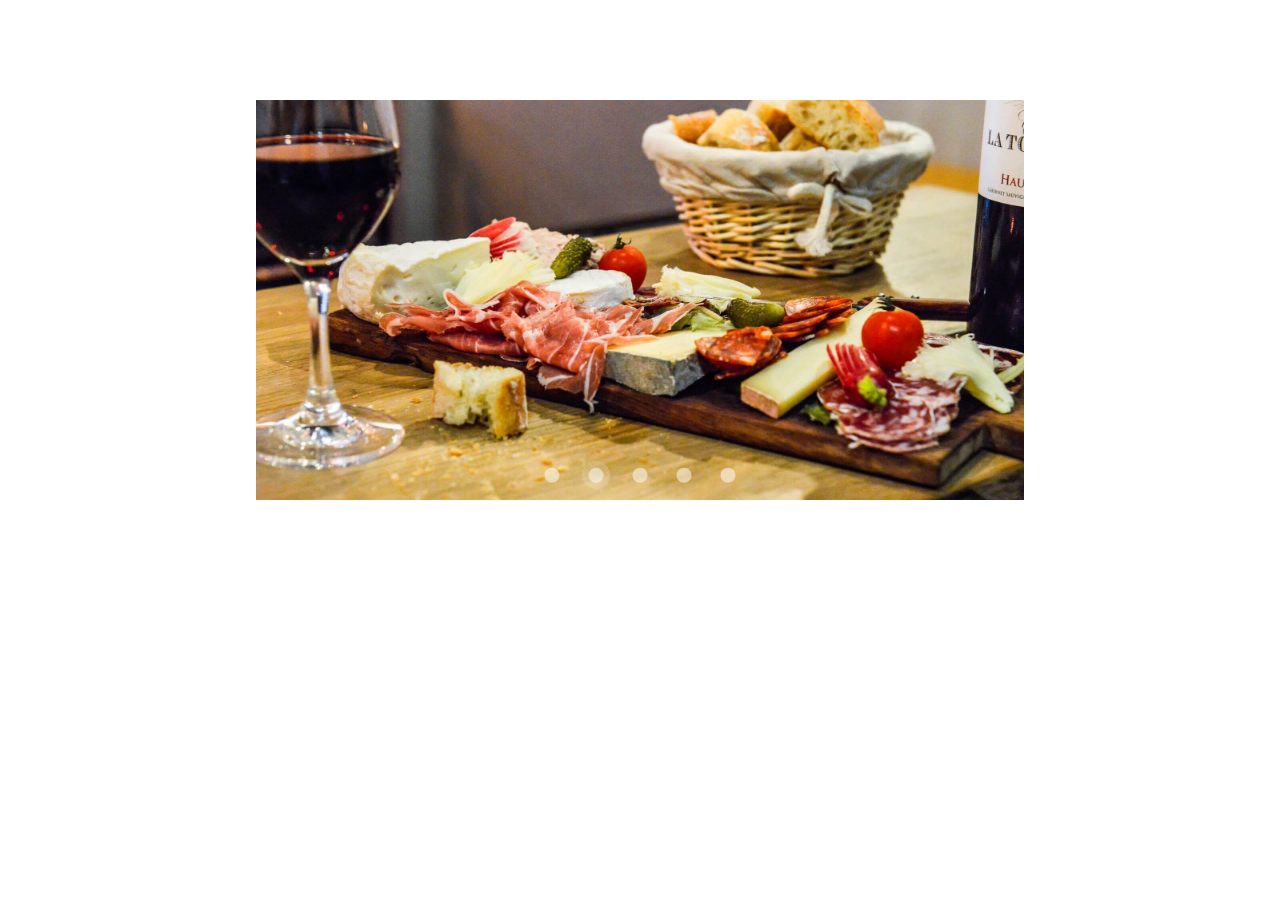
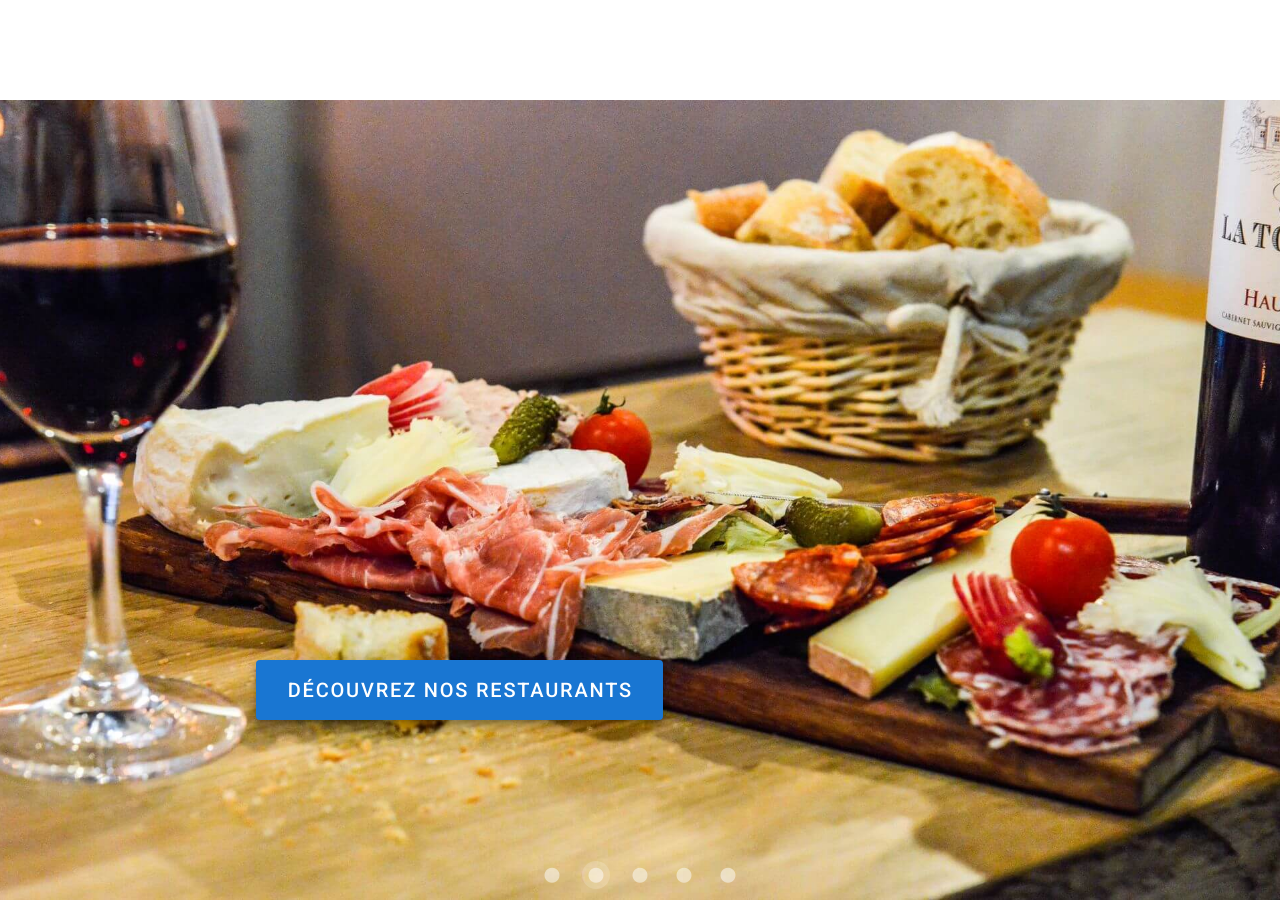
Before and after one commit to Projet-elective/front, a Vue app in the folder front-app/: page / in a window 1280 px wide. Before the commit the page ends 800 px from the top, so only its background shows below. Built offline with nearby package versions, Linux system fonts and the light colour scheme.

Commit message:
Home done, just need to add the link of the restaurant inside the button

```diff
--- a/front-app/src/views/HomeView.vue
+++ b/front-app/src/views/HomeView.vue
@@ -4,16 +4,34 @@
   margin-top: 100px;
   margin-left: auto;
   margin-right: auto;
-  width: 60%;
+  width: 100%;
 }
+
+.carrousel-container {
+  width: 100%;
+}
+
+.carrousel-button {
+  position: absolute;
+  left: 20%;
+  bottom: 20%;
+  font-size: 20px !important;
+  padding: 1.5em !important;
+}
+
+.carrousel-button:hover {
+
+}
+
 </style>
 
 
 <template>
-<v-carousel
+<div>
+  <v-carousel
   class="carrousel"
   cycle
-  height="400"
+  height="800"
   hide-delimiter-background
   show-arrows-on-hover
 >
@@ -23,7 +41,12 @@
   :src="item.src"
 
   ></v-carousel-item>
-</v-carousel>
+
+  </v-carousel>
+  <v-btn elevation="5" color="primary" class="carrousel-button" href="">Découvrez nos restaurants</v-btn>
+</div>
+
+
 </template>
 
 <script>
@@ -35,7 +58,7 @@
       return {
         items: [
           {
-            src: require('@/assets/gros-bao.png '),
+            src: require('@/assets/gros-bao.png'),
           },
           {
             src: require('@/assets/1745.png'),
```
Also changed, not shown: 1 other file (tests, documents, lock files or other folders).
